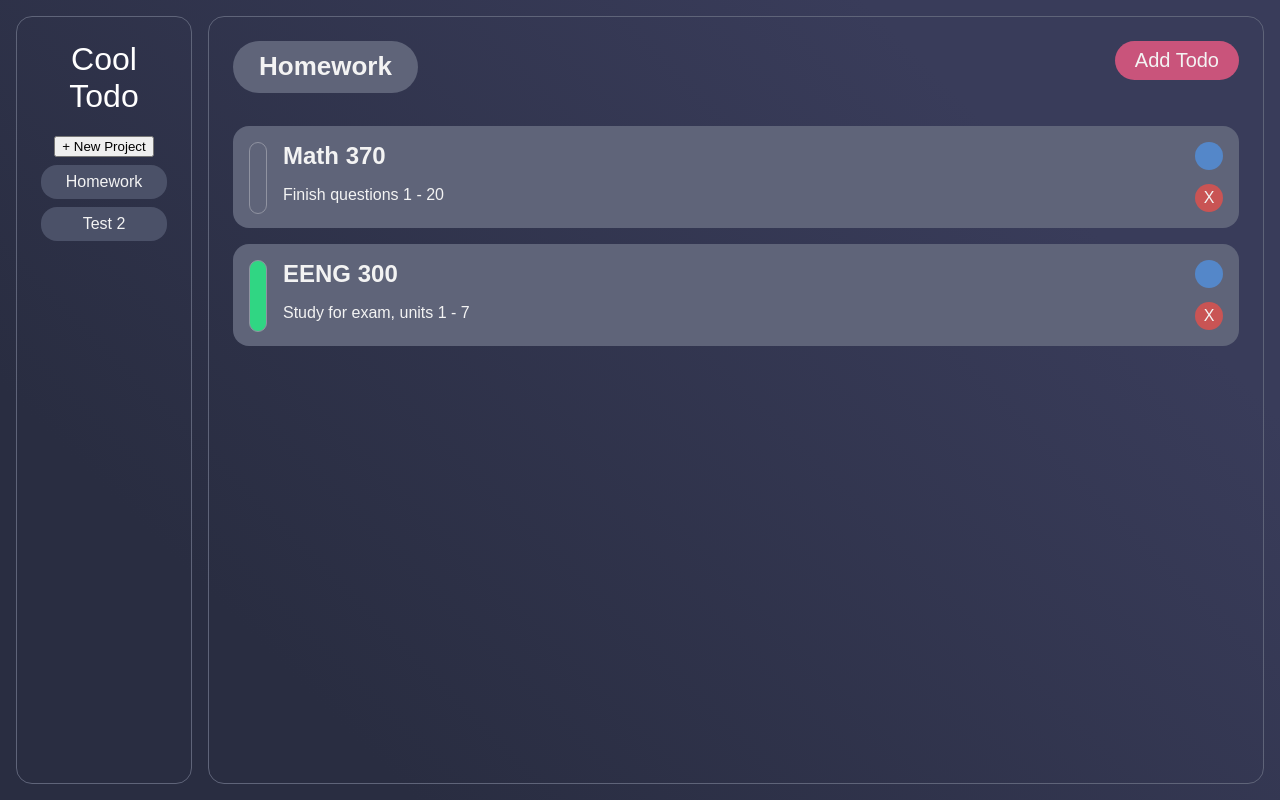
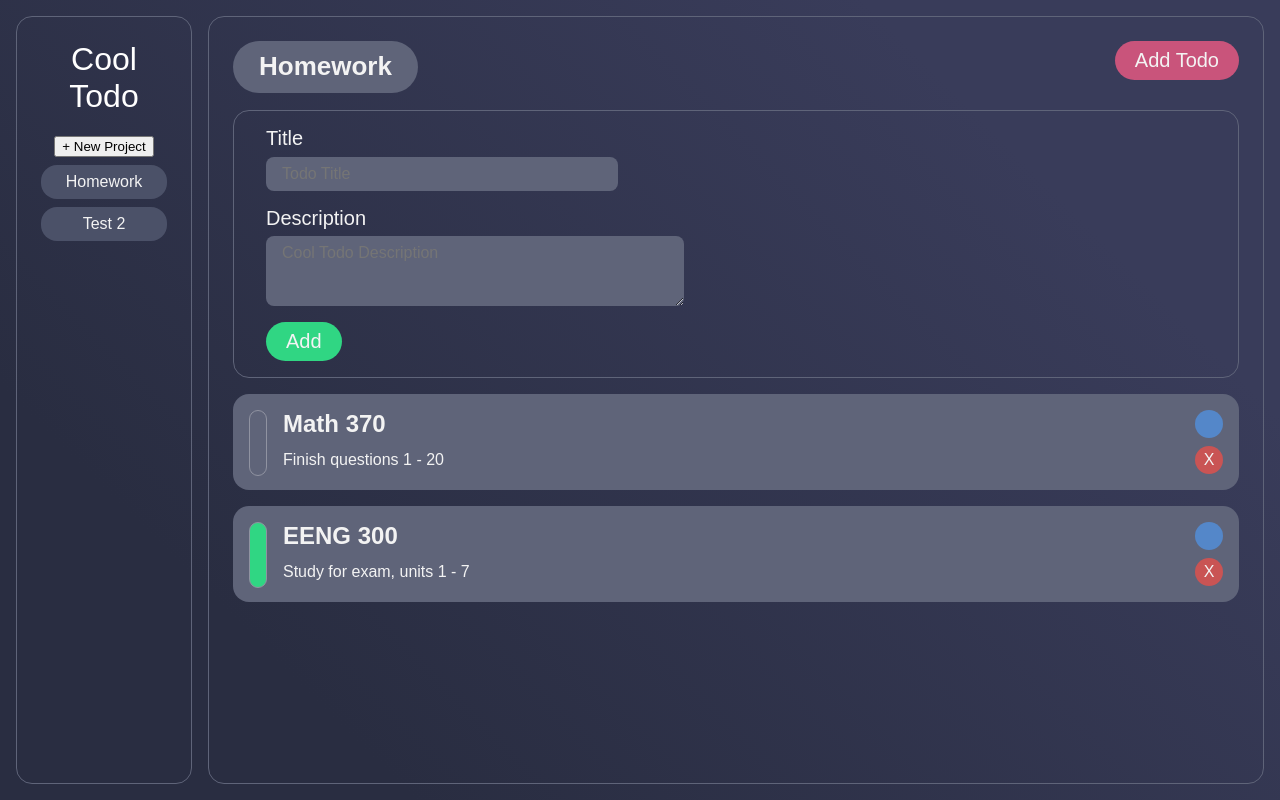
Before and after one commit to John-Jeff/todo-list, a Vue app: page / in a window 1280 px wide. Both pictures are taken after a click on the link "Add Todo". Built offline with nearby package versions, Linux system fonts and the light colour scheme.

Commit message:
Rename methods and adjust layout

```diff
--- a/src/components/todo/TodoForm.vue
+++ b/src/components/todo/TodoForm.vue
@@ -2,7 +2,7 @@
     <form id="todo-form" @submit.prevent="">
         <div class="title-form">
             <label for="title">Title</label>
-            <input type="text" name="title" id="title" v-model="newTodo.title" required>
+            <input type="text" name="title" id="title" v-model="newTodo.title" placeholder="Todo Title" required>
         </div>
         <!-- <div class="date-form">
             <label for="date">Due Date</label>
@@ -15,7 +15,7 @@
         </div> -->
         <div class="desc-form">
             <label for="description">Description</label>
-            <textarea type="text" name="description" id="description" v-model="newTodo.description" rows="3" cols="40"></textarea>
+            <textarea type="text" name="description" id="description" v-model="newTodo.description" rows="3" cols="40" placeholder="Cool Todo Description"></textarea>
         </div>
         <button class="todo-form-submit" @click="addTodo()">Add</button>
     </form>
@@ -36,7 +36,7 @@ export default {
         addTodo() {
             if (this.newTodo.title && this.newTodo.description) {
                 this.$store.commit('ADD_TODO', this.newTodo);
-                this.toggleForm();
+                this.toggleTodoForm();
                 this.newTodo = {
                     title: '',
                     description: '',
@@ -44,8 +44,8 @@ export default {
                 }
             }
         },
-        toggleForm() {
-            this.$store.commit('TOGGLE_FORM');
+        toggleTodoForm() {
+            this.$store.commit('TOGGLE_TODO_FORM');
         }
     }
 }
@@ -65,6 +65,12 @@ label {
 
 #title {
     width: 20rem;
+}
+
+#description {
+    font-family: inherit;
+    max-width: 600px;
+    max-height: 100px;
 }
 
 #title,
--- a/src/components/todo/TodoPane.vue
+++ b/src/components/todo/TodoPane.vue
@@ -2,9 +2,9 @@
     <div id="main">
         <header id="main-header">
             <h1 id="project-title">{{ project.title }}</h1>
-            <a id="add-todo-btn" @click="toggleForm()">{{$store.state.formActive ? 'Cancel' : 'Add Todo'}}</a>
+            <a id="add-todo-btn" @click="toggleTodoForm()">{{$store.state.TodoFormActive ? 'Cancel' : 'Add Todo'}}</a>
         </header>
-        <TodoForm v-if="$store.state.formActive" />
+        <TodoForm v-if="$store.state.todoFormActive" />
         <ul id="todo-list">
             <li class="todo" @click="toggleCompleted(todo)" v-for="todo in project.todos" v-bind:key="todo.id">
                 <span class="status" :class="{ completed: todo.completed }"></span>
@@ -37,8 +37,8 @@ export default {
         }
     },
     methods: {
-        toggleForm() {
-            this.$store.commit('TOGGLE_FORM');
+        toggleTodoForm() {
+            this.$store.commit('TOGGLE_TODO_FORM');
         },
         toggleCompleted(todo) {
             this.$store.commit("TOGGLE_COMPLETED", todo);
@@ -86,7 +86,7 @@ export default {
 .todo {
     background: #5f6479;
     display: grid;
-    gap: 0 1rem;
+    gap: .5rem 1rem;
     grid-template-columns: min-content auto min-content;
     grid-template-areas:
         "status title edit"
@@ -116,7 +116,8 @@ export default {
 }
 
 .todo-desc {
-    margin-bottom: .5rem;
+    margin: 0;
+    align-self: center;
     grid-area: desc;
 }
 
```
